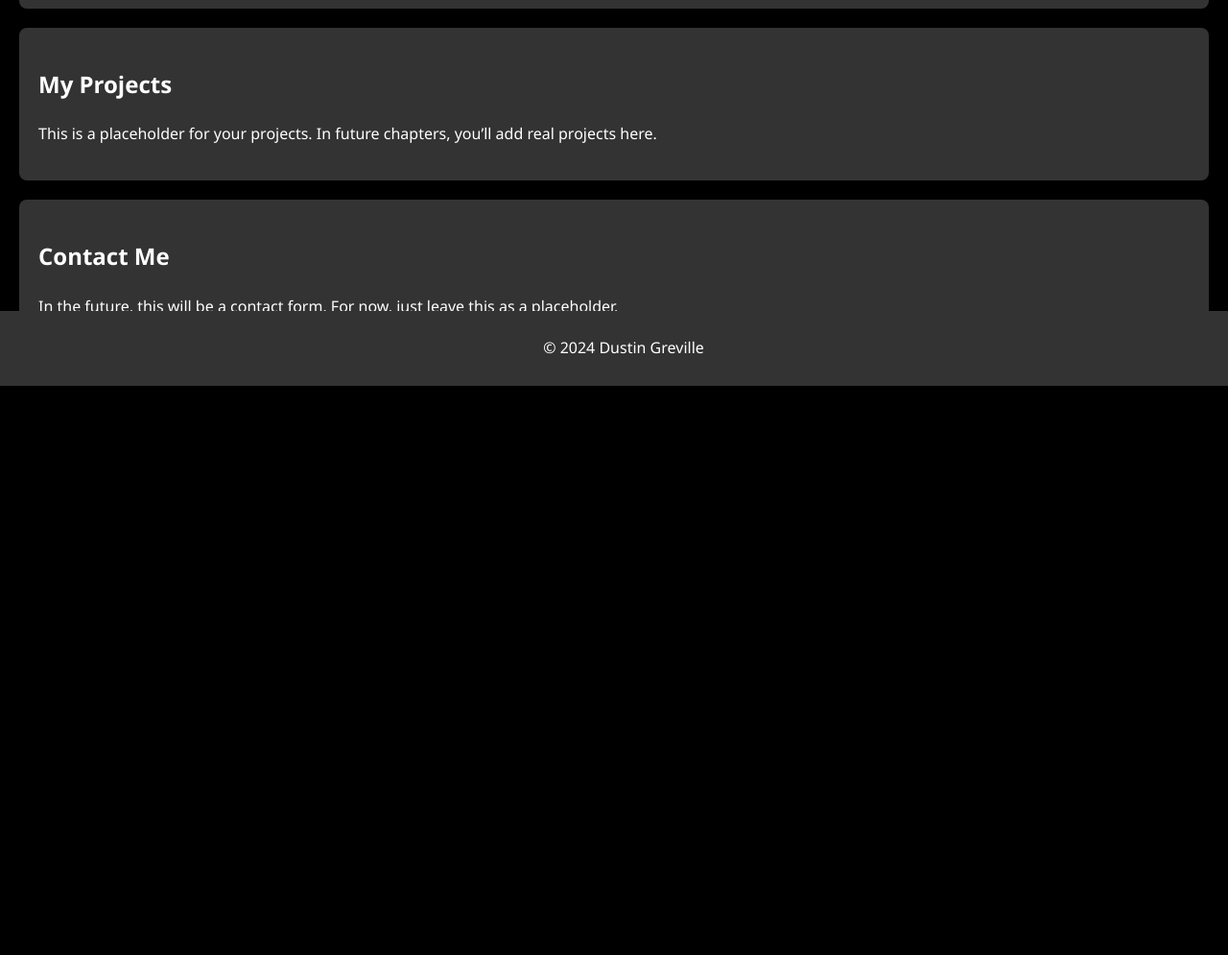
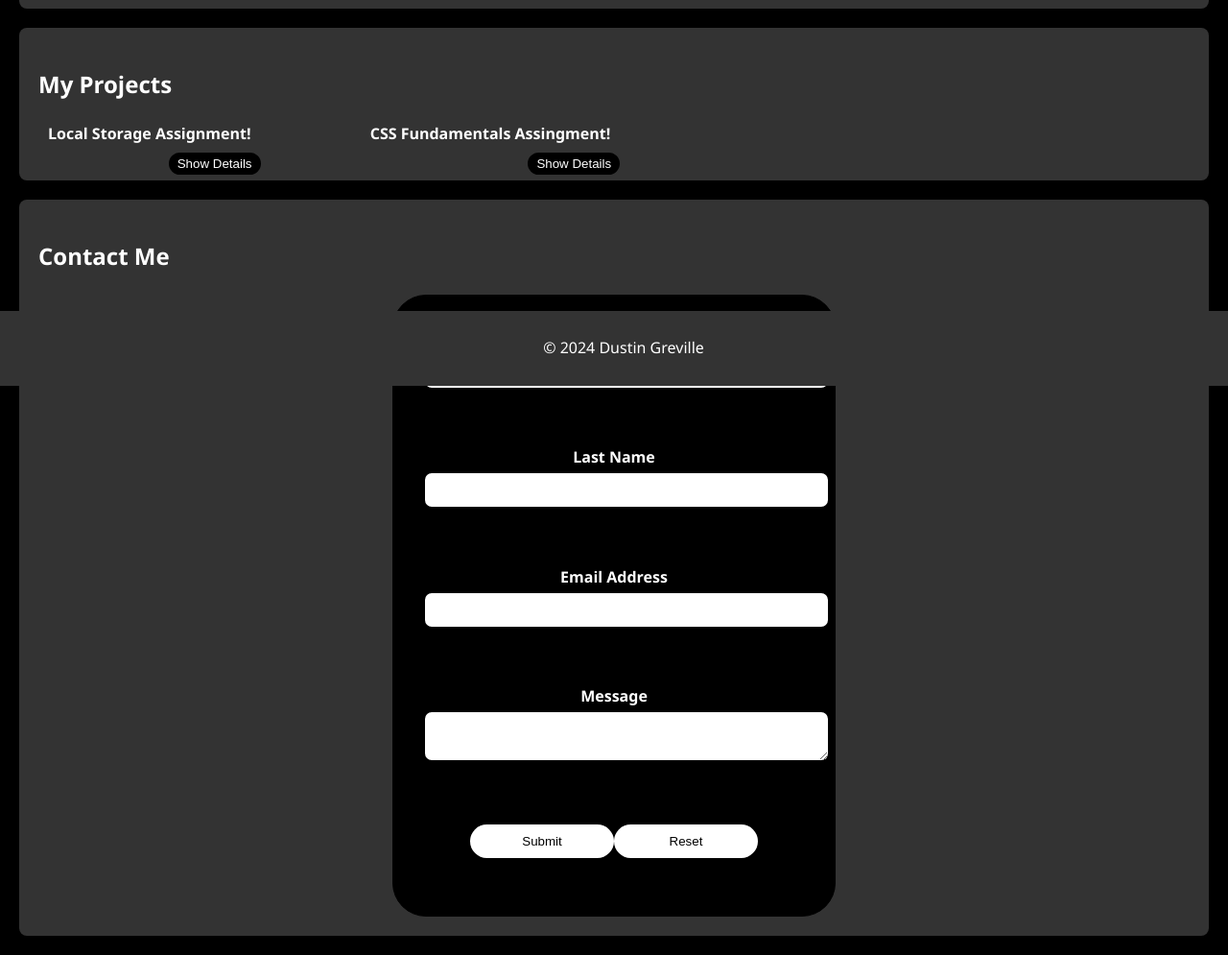
Before and after one commit to dustingreville/my-portfolio, a plain HTML site: page index.html in a window 1280 px wide. Shown: the part 398-1393 px from the top of the page at 96% size. Before the commit the page ends 800 px from the top, so only its background shows below. Drawn offline with Linux system fonts and the light colour scheme.

Commit message:
added initial form structure and form validation

```diff
--- a/index.html
+++ b/index.html
@@ -1,12 +1,15 @@
 <!DOCTYPE html>
 <html lang="en">
+
 <head>
     <meta charset="UTF-8">
     <meta name="viewport" content="width=device-width, initial-scale=1.0">
     <title>My Portfolio</title>
     <link rel="stylesheet" href="style.css">
+    <script defer src="script.js"></script>
 
 </head>
+
 <body>
     <!-- Header Section -->
     <header>
@@ -23,8 +26,10 @@
     <!-- About Section -->
     <section id="about">
         <h2>About Me</h2>
-        <p>Hello! My name is Dustin Greville; Welcome to my portfolio! I am an avid gamer, sports enthusiast, and very passionate about learning to code!
-            I am currently in my first year of computer programming at Humber College and am very excited to continue learning and growing my skill set.
+        <p>Hello! My name is Dustin Greville; Welcome to my portfolio! I am an avid gamer, sports enthusiast, and very
+            passionate about learning to code!
+            I am currently in my first year of computer programming at Humber College and am very excited to continue
+            learning and growing my skill set.
             So far, I have created a few basic webpages, forms, and done some generic styling.
         </p>
     </section>
@@ -32,13 +37,41 @@
     <!-- Projects Section -->
     <section id="projects">
         <h2>My Projects</h2>
-        <p>This is a placeholder for your projects. In future chapters, you’ll add real projects here.</p>
+        <ul>
+            <li> <a href="https://dustingreville.github.io/storage-assignment-resubmit/">Local Storage
+                    Assignment!</a>
+                    <button type="button" id="project1">Show Details</button>
+                    </li>
+
+           <li><a href="https://dustingreville.github.io/css-fundamentals/" target="_blank">CSS Fundamentals
+                    Assingment!</a>
+                    <button type="button" id="project2">Show Details</button></li>
+        </ul>
+
     </section>
 
     <!-- Contact Section -->
     <section id="contact">
         <h2>Contact Me</h2>
-        <p>In the future, this will be a contact form. For now, just leave this as a placeholder.</p>
+        <form action="#" method="post">
+            <label for="first name">First Name</label>
+            <input type="text" id="first name" name="first name" required><br><br>
+
+            <label for="last name">Last Name</label>
+            <input type="text" name="last name" id="last name" required><br><br>
+
+            <label for="email">Email Address</label>
+            <input type="email" name="email" id="email" required><br><br>
+
+            <label for="message">Message</label>
+            <textarea id="message" name="message" required></textarea>
+            <br><br>
+
+            <div class="flex-container">
+                <div> <input type="submit"></input></div>
+                <div><input type="reset"></input></div>
+            </div>
+        </form>
     </section>
 
     <!-- Footer Section -->
@@ -46,4 +79,5 @@
         <p>&copy; 2024 Dustin Greville</p>
     </footer>
 </body>
+
 </html>
--- /dev/null
+++ b/script.js
@@ -0,0 +1,16 @@
+const project1 = document.getElementById('project1');
+const details1 = document.getElementById('details1');
+
+const project2 = document.getElementById('project2');
+const details2 = document.getElementById('details2');
+
+project1.addEventListener('click', function() {
+
+    if (details.style.display === 'none' || details.style.display === '') {
+        details.style.display = 'block';
+        button.textContent = 'Hide Details';
+    } else {
+        details.style.display = 'none';
+        button.textContent = 'Show Details';
+    }
+});
--- a/style.css
+++ b/style.css
@@ -19,23 +19,23 @@ footer {
     width: 100%;
 }
 
-nav ul {
+ul {
     list-style: none;
     padding: 0;
 }
 
-nav ul li {
+ul li {
     display: inline;
     margin: 0 10px;
 }
 
-nav ul li a {
+ul li a {
     color: rgb(255, 255, 255);
     text-decoration: none;
     font-weight: bold;
 }
 
-nav ul li a:hover {
+ul li a:hover {
     text-decoration: underline;
 }
 
@@ -50,6 +50,86 @@ section {
 
 h2 {
     color: #ffffff;
+}
+
+button {
+    border: solid black;
+    border-radius: 20px;
+    background-color: #000000;
+    color: white;
+    position: relative;
+    top: 30px;
+    right: 90px;
+}
+
+form {
+    background-color: #000000;
+    padding: 30px;
+    border: 1px solid black;
+    border-radius: 35px;
+    width: 400px;
+    text-align: center;
+    margin: 0 auto;
+}
+
+label {
+    font-weight: 700;
+    line-height: 1.75
+}
+
+input,
+[type="text"],
+[type="email"] {
+    padding: 10px;
+    width: 100%;
+    border: 3px solid black;
+    border-radius: 10px;
+    margin: 0px 0px 30px;
+}
+
+textarea {
+    padding: 10px;
+    width: 100%;
+    border: 3px solid black;
+    border-radius: 10px;
+    margin: 0px 0px 30px;
+}
+
+input[type="submit"] {
+    background-color: rgb(255, 255, 255);
+    color: rgb(0, 0, 0);
+    padding: 10px;
+    border: none;
+    border-radius: 20px;
+    cursor: pointer;
+    width: 150px;
+
+}
+
+input[type="reset"] {
+    background-color: rgb(255, 255, 255);
+    color: rgb(0, 0, 0);
+    padding: 10px;
+    border: none;
+    border-radius: 20px;
+    cursor: pointer;
+    width: 150px;
+
+}
+
+input[type="submit"]:hover {
+    background-color: dimgray;
+}
+
+input[type="reset"]:hover {
+    background-color: dimgray;
+}
+
+.flex-container {
+    display: flex;
+    justify-content: center;
+    flex-direction: row;
+
 }
 
 footer {
```
